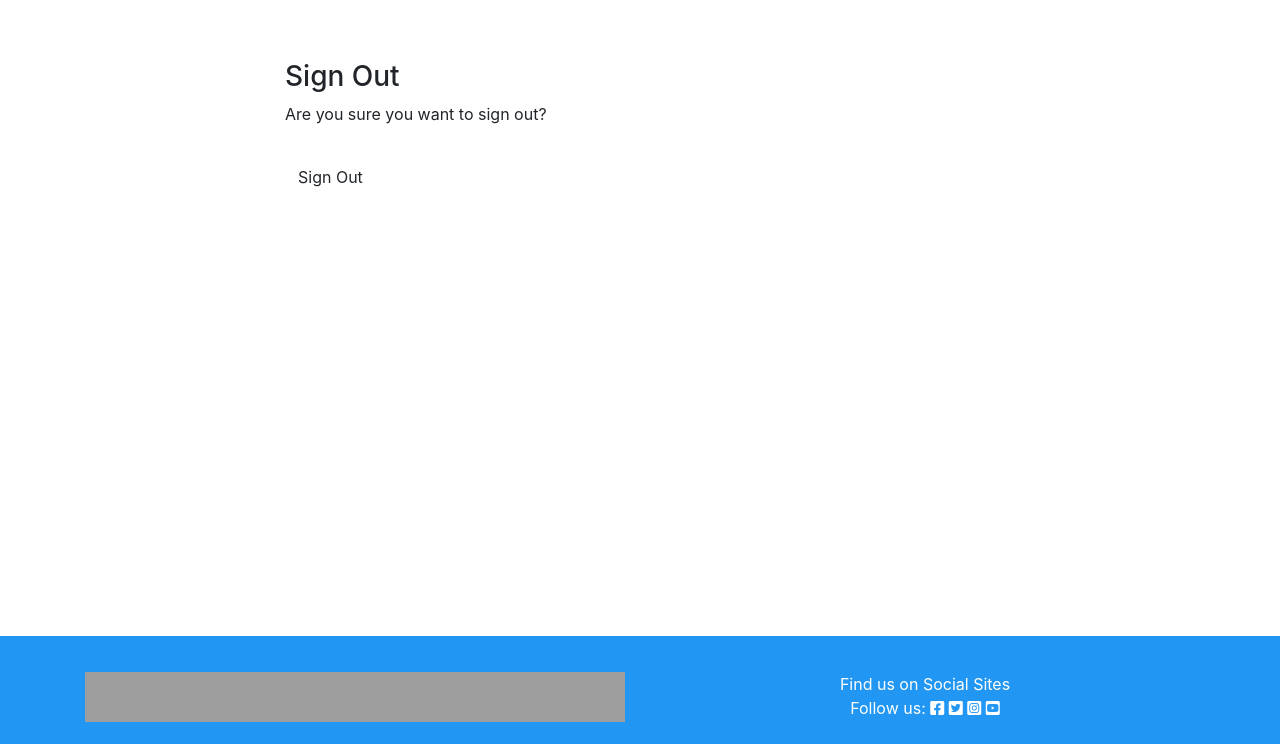
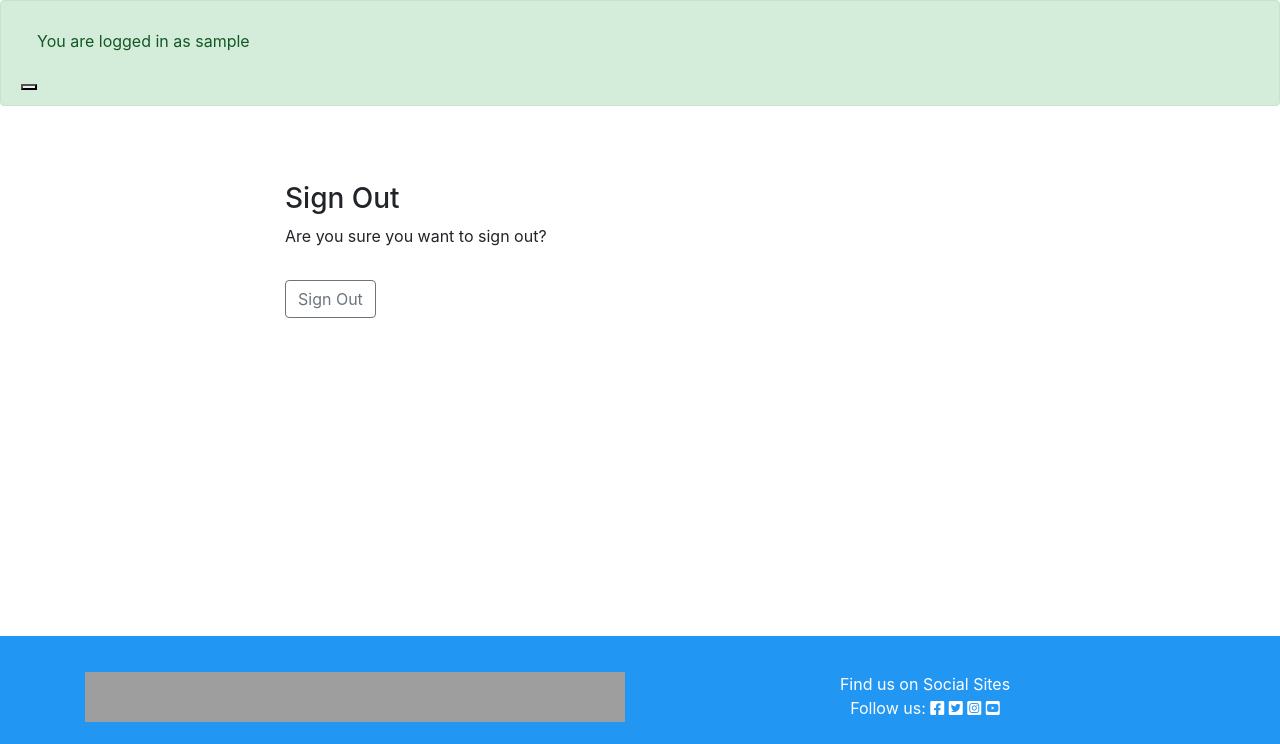
Before and after one commit to tugii21/Garnish, a Django app: page /accounts/logout/ in a window 1280 px wide. Shown: the part 56-800 px from the top of the page. Run offline with Django 4.2, Linux system fonts and the light colour scheme; the visitor is signed in with stand-in values (Sample User, id 1); some libraries are stand-ins or nearby versions; grey boxes are pictures that could not be loaded.

```diff
--- a/templates/account/login.html
+++ b/templates/account/login.html
@@ -10,6 +10,7 @@
 <div class="container">
   <div class="row">
     <div class="col-md-8 mt-3 offset-md-2">
+
       <h3>{% trans "Sign In" %}</h3>
 
       <p>{% blocktrans %}Welcome back to the Garnish B&b.
@@ -25,7 +26,9 @@
         {% if redirect_field_value %}
         <input type="hidden" name="{{ redirect_field_name }}" value="{{ redirect_field_value }}" />
         {% endif %}
-                <button class="btn btn-signup right" type="submit">{% trans "Sign In" %}</button>
+        <button class="btn btn-outline-secondary btn-signup right" type="submit">{% trans "Sign In" %}</button>
+
+
       </form>
     </div>
   </div>
--- a/templates/account/logout.html
+++ b/templates/account/logout.html
@@ -21,7 +21,7 @@
                 {% if redirect_field_value %}
                 <input type="hidden" name="{{ redirect_field_name }}" value="{{ redirect_field_value }}" />
                 {% endif %}
-                <button class="btn btn-signup right" type="submit">{% trans 'Sign Out' %}</button>
+                <button class="btn btn-outline-secondary btn-signup right" type="submit">{% trans 'Sign Out' %}</button>
             </form>
         </div>
     </div>
--- a/templates/account/signup.html
+++ b/templates/account/signup.html
@@ -1,4 +1,4 @@
-{% extends "account/base.html" %}
+{% extends "base.html" %}
 
 {% load i18n %}
 
@@ -15,7 +15,7 @@
   {% if redirect_field_value %}
   <input type="hidden" name="{{ redirect_field_name }}" value="{{ redirect_field_value }}" />
   {% endif %}
-  <button type="submit">{% trans "Sign Up" %} &raquo;</button>
+  <button class="btn btn-outline-secondary btn-signup right" type="submit">{% trans "Sign Up" %} &raquo;</button>
 </form>
 
 {% endblock content %}
--- a/templates/base.html
+++ b/templates/base.html
@@ -55,6 +55,16 @@
             </ul>
         </div>
     </nav>
+    {% if user.is_authenticated %}
+    <div class="alert alert-success alert-dismissible fade show" role="alert" id="loginAlert">
+        <p class="text-end m-3">You are logged in as {{ user }}</p>
+        <button type="button" class="btn-close" data-bs-dismiss="alert" aria-label="Close"></button>
+    </div>
+    {% else %}
+    <div class="alert alert-success alert-dismissible fade show" role="alert" id="loginAlert">
+    <p class="text-end m-3">You are logged Out</p>
+    </div>
+    {% endif %}
 
     <div class="container mt-4">
         {% block content %}
@@ -88,6 +98,16 @@
     <script src="https://code.jquery.com/jquery-3.5.1.slim.min.js"></script>
     <script src="https://cdn.jsdelivr.net/npm/@popperjs/core@2.5.4/dist/umd/popper.min.js"></script>
     <script src="https://stackpath.bootstrapcdn.com/bootstrap/4.5.2/js/bootstrap.min.js"></script>
+    <script>
+        // Get the alert element
+        var alert = document.getElementById('loginAlert');
+
+
+        // Add click event listener to the alert element
+        alert.addEventListener('click', function () {
+            alert.classList.remove('show');
+        });
+    </script>
 </body>
 
 </html>
```
Lines whose indentation alone changed are shown as unchanged.
